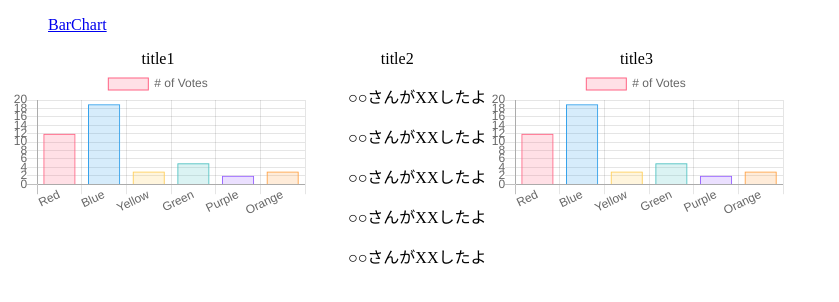
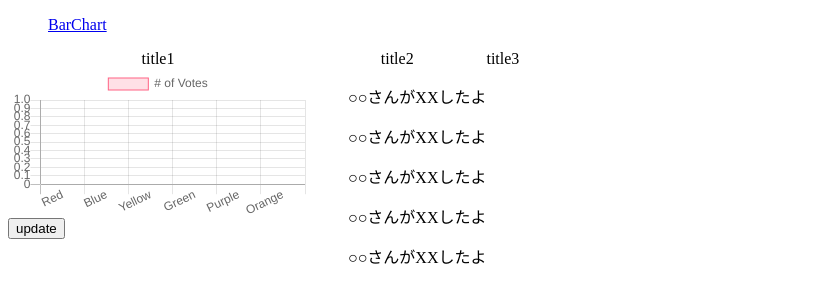
Before and after one commit to hachi-eiji/sandbox-chartjs, an Angular app: page / in a window 1280 px wide. Shown: the top 302 px of the page, without its empty margins (0-839 px from the left). Built offline with nearby package versions, Linux system fonts and the light colour scheme.

Commit message:
BarChartの整理
1コンポーネントに集積しすぎているのが課題.
多分もう少しわける必要ある

```diff
--- a/src/app/components/bar-chart/bar-chart.component.html
+++ b/src/app/components/bar-chart/bar-chart.component.html
@@ -1,9 +1,9 @@
 <div class="container">
   <canvas id="canvas"
           appBarChart
-          [datasets]="datasets"
-          [data]="data"
-          [labels]="labels"
-          [options]="options"
+          [datasets]="config.dataset"
+          [data]="model | async"
+          [labels]="config.labels"
+          [options]="config.options"
   ></canvas>
 </div>
--- a/src/app/components/bar-chart/bar-chart.component.ts
+++ b/src/app/components/bar-chart/bar-chart.component.ts
@@ -1,4 +1,6 @@
 import { Component, OnInit, Input } from '@angular/core';
+import { Observable } from 'rxjs';
+import {  BarChartConfig } from './bar-chart';
 
 @Component({
   selector: 'app-bar-chart',
@@ -6,39 +8,10 @@ import { Component, OnInit, Input } from '@angular/core';
   styleUrls: ['./bar-chart.component.scss']
 })
 export class BarChartComponent implements OnInit {
-  @Input() name: string;
-  labels = ['Red', 'Blue', 'Yellow', 'Green', 'Purple', 'Orange'];
-  datasets = [{
-    label: '# of Votes',
-    data: [12, 19, 3, 5, 2, 3],
-    backgroundColor: [
-      'rgba(255, 99, 132, 0.2)',
-      'rgba(54, 162, 235, 0.2)',
-      'rgba(255, 206, 86, 0.2)',
-      'rgba(75, 192, 192, 0.2)',
-      'rgba(153, 102, 255, 0.2)',
-      'rgba(255, 159, 64, 0.2)'
-    ],
-    borderColor: [
-      'rgba(255,99,132,1)',
-      'rgba(54, 162, 235, 1)',
-      'rgba(255, 206, 86, 1)',
-      'rgba(75, 192, 192, 1)',
-      'rgba(153, 102, 255, 1)',
-      'rgba(255, 159, 64, 1)'
-    ],
-    borderWidth: 1
-  }];
-  options = {
-    scales: {
-      yAxes: [{
-        ticks: {
-          beginAtZero: true
-        }
-      }]
-    }
-  };
-  data: number[] = [];
+  @Input()
+  config: BarChartConfig;
+  @Input()
+  model: Observable<number[]>;
 
   constructor() { }
 
--- /dev/null
+++ b/src/app/components/bar-chart/bar-chart.ts
@@ -0,0 +1,15 @@
+import { ChartOptions } from 'chart.js';
+
+export interface BarChartConfig {
+  labels: string[];
+  options?: ChartOptions;
+  dataset: BarChatDataSet[];
+}
+
+export interface BarChatDataSet {
+  label: string;
+  data?: number[];
+  backgroundColor: string[];
+  borderColor: string[];
+  borderWidth: number;
+}
--- a/src/app/components/main/main.component.html
+++ b/src/app/components/main/main.component.html
@@ -1,7 +1,8 @@
 <div class="container">
   <div class="item">
     <div class="title">title1</div>
-    <app-bar-chart></app-bar-chart>
+    <app-bar-chart [config]="barChartConfig" [model]="barChartData"></app-bar-chart>
+    <button (click)="updateBarChart()">update</button>
   </div>
   <div class="item">
     <div class="title">title2</div>
@@ -9,6 +10,5 @@
   </div>
   <div class="item">
     <div class="title">title3</div>
-    <app-bar-chart></app-bar-chart>
   </div>
 </div>
--- a/src/app/components/main/main.component.ts
+++ b/src/app/components/main/main.component.ts
@@ -1,5 +1,6 @@
 import { Component, OnInit } from '@angular/core';
 import { Observable, of } from 'rxjs';
+import { BarChartConfig } from '../bar-chart/bar-chart';
 import { TimeLine } from '../timeline/timeline';
 
 @Component({
@@ -9,8 +10,11 @@ import { TimeLine } from '../timeline/timeline';
 })
 export class MainComponent implements OnInit {
   timeLine$: Observable<TimeLine[]>;
+  barChartConfig: BarChartConfig;
+  barChartData: Observable<number[]> | null;
 
-  constructor() { }
+  constructor() {
+  }
 
   ngOnInit() {
     this.timeLine$ = of([
@@ -20,5 +24,49 @@ export class MainComponent implements OnInit {
       { id: 4, content: '○○さんがXXしたよ' },
       { id: 5, content: '○○さんがXXしたよ' },
     ]);
+
+    // TODO: 多分もう1つコンポーネントをラップしないと,このコンポーネントに集積しすすぎている
+    this.barChartConfig = {
+      labels: ['Red', 'Blue', 'Yellow', 'Green', 'Purple', 'Orange'],
+      options: {
+        scales: {
+          yAxes: [{
+            ticks: {
+              beginAtZero: true
+            }
+          }]
+        }
+      },
+      dataset: [
+        {
+          label: '# of Votes',
+          backgroundColor: [
+            'rgba(255, 99, 132, 0.2)',
+            'rgba(54, 162, 235, 0.2)',
+            'rgba(255, 206, 86, 0.2)',
+            'rgba(75, 192, 192, 0.2)',
+            'rgba(153, 102, 255, 0.2)',
+            'rgba(255, 159, 64, 0.2)'
+          ],
+          borderColor: [
+            'rgba(255,99,132,1)',
+            'rgba(54, 162, 235, 1)',
+            'rgba(255, 206, 86, 1)',
+            'rgba(75, 192, 192, 1)',
+            'rgba(153, 102, 255, 1)',
+            'rgba(255, 159, 64, 1)'
+          ],
+          borderWidth: 1
+        }
+      ]
+    };
+  }
+
+  updateBarChart() {
+    const array: number[] = [];
+    for (let i = 0; i < 6; i++) {
+      array.push(Math.random() * 10);
+    }
+    this.barChartData = of(array);
   }
 }
```
